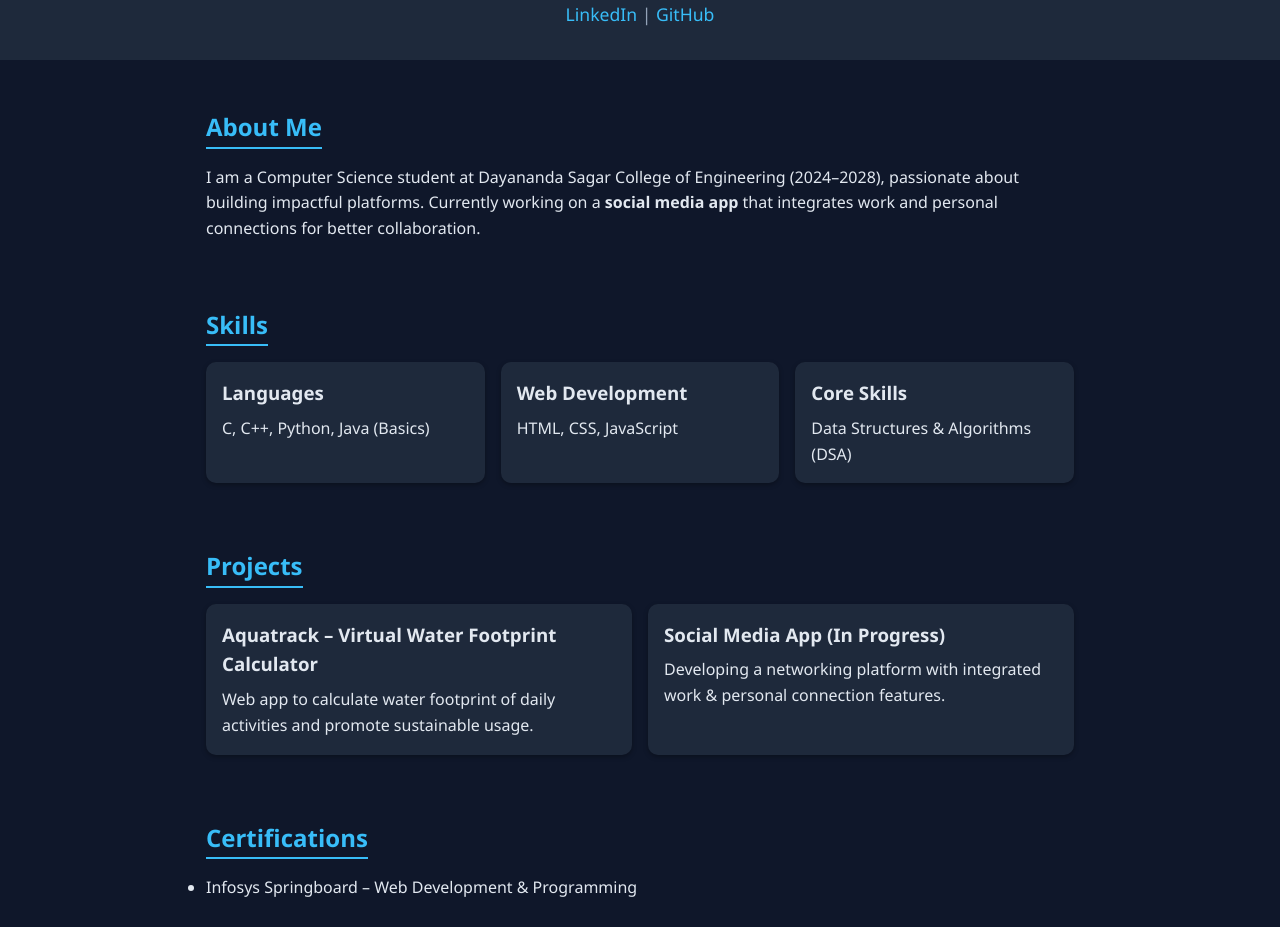
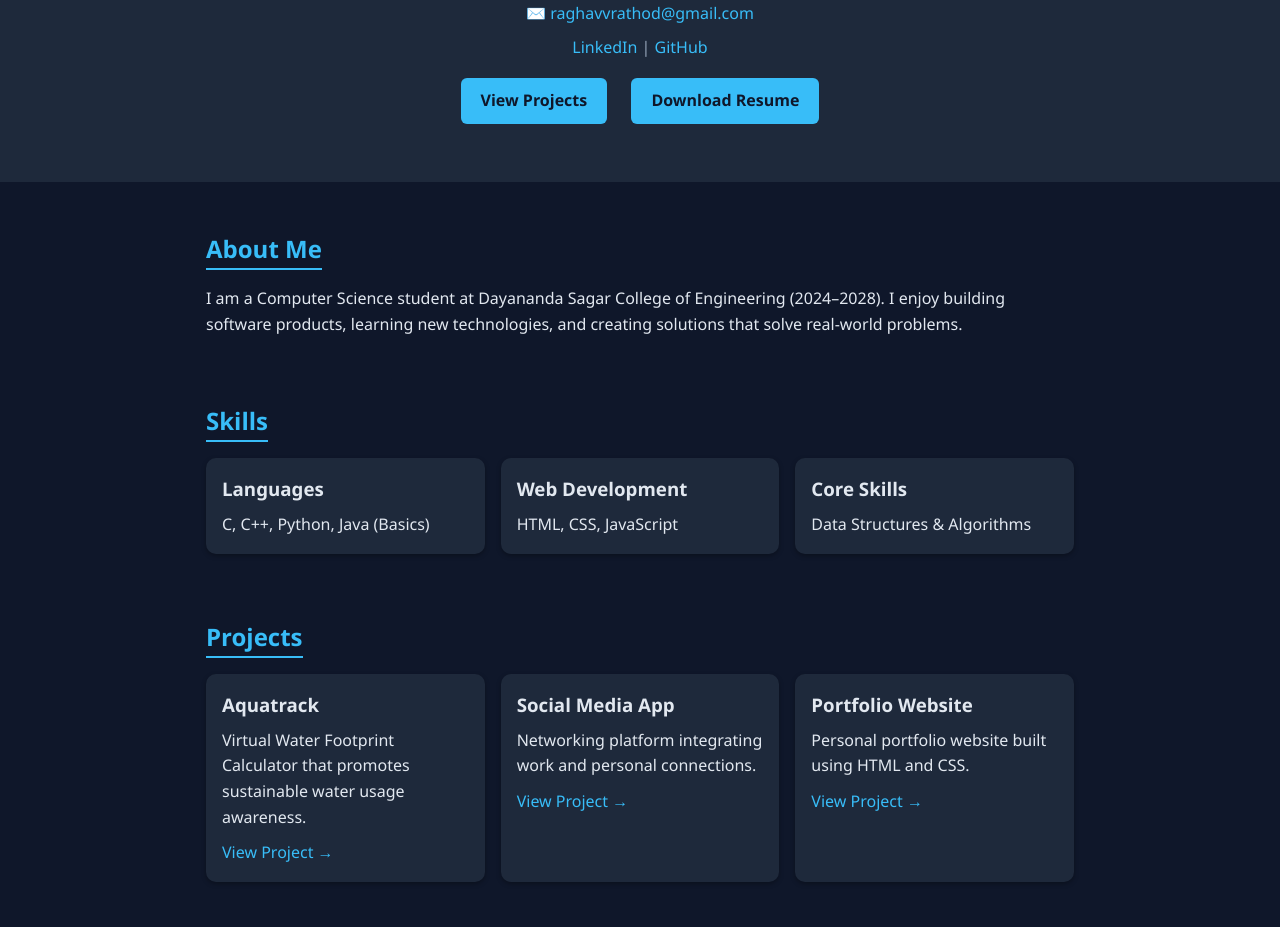
Before and after one commit to RaghavendraRathod/Portfolio, a plain HTML site: page index.html in a window 1280 px wide. Shown: the part 160-1087 px from the top of the page. Drawn offline with Linux system fonts and the light colour scheme.

Commit message:
Refactor index.html for improved structure and styling

```diff
--- a/index.html
+++ b/index.html
@@ -3,86 +3,238 @@
 <head>
 <meta charset="UTF-8">
 <meta name="viewport" content="width=device-width, initial-scale=1.0">
+
 <title>Raghavendra Rathod | Portfolio</title>
+
 <style>
-    /* Reset */
-    * { margin: 0; padding: 0; box-sizing: border-box; font-family: 'Segoe UI', sans-serif; }
-    body { background: #0f172a; color: #e2e8f0; line-height: 1.6; }
-    a { color: #38bdf8; text-decoration: none; }
-    header { background: #1e293b; padding: 2rem; text-align: center; }
-    header h1 { font-size: 2.5rem; margin-bottom: 0.5rem; }
-    header p { font-size: 1.1rem; color: #94a3b8; }
-    section { max-width: 900px; margin: 2rem auto; padding: 1rem; }
-    h2 { margin-bottom: 1rem; color: #38bdf8; border-bottom: 2px solid #38bdf8; display: inline-block; }
-    .skills, .projects { display: grid; grid-template-columns: repeat(auto-fit, minmax(250px, 1fr)); gap: 1rem; }
-    .card { background: #1e293b; padding: 1rem; border-radius: 10px; box-shadow: 0 2px 5px rgba(0,0,0,0.3); }
-    .card h3 { margin-bottom: 0.5rem; }
-    footer { text-align: center; padding: 2rem; background: #1e293b; margin-top: 2rem; }
-    footer a { margin: 0 0.5rem; }
+*{
+    margin:0;
+    padding:0;
+    box-sizing:border-box;
+    font-family:'Segoe UI',sans-serif;
+}
+
+body{
+    background:#0f172a;
+    color:#e2e8f0;
+    line-height:1.6;
+}
+
+a{
+    color:#38bdf8;
+    text-decoration:none;
+}
+
+header{
+    background:#1e293b;
+    text-align:center;
+    padding:3rem 1rem;
+}
+
+header h1{
+    font-size:2.8rem;
+}
+
+header p{
+    color:#94a3b8;
+    margin:0.5rem 0;
+}
+
+.btn{
+    display:inline-block;
+    margin:10px;
+    padding:10px 20px;
+    background:#38bdf8;
+    color:#0f172a;
+    border-radius:6px;
+    font-weight:bold;
+}
+
+.btn:hover{
+    opacity:0.9;
+}
+
+section{
+    max-width:900px;
+    margin:2rem auto;
+    padding:1rem;
+}
+
+h2{
+    margin-bottom:1rem;
+    color:#38bdf8;
+    border-bottom:2px solid #38bdf8;
+    display:inline-block;
+}
+
+.skills,
+.projects{
+    display:grid;
+    grid-template-columns:repeat(auto-fit,minmax(250px,1fr));
+    gap:1rem;
+}
+
+.card{
+    background:#1e293b;
+    padding:1rem;
+    border-radius:10px;
+    box-shadow:0 2px 5px rgba(0,0,0,0.3);
+    transition:0.3s;
+}
+
+.card:hover{
+    transform:translateY(-5px);
+}
+
+.card h3{
+    margin-bottom:0.5rem;
+}
+
+.card a{
+    display:inline-block;
+    margin-top:10px;
+}
+
+ul{
+    margin-left:20px;
+}
+
+footer{
+    text-align:center;
+    background:#1e293b;
+    padding:2rem;
+    margin-top:2rem;
+}
 </style>
 </head>
+
 <body>
 
-  <!-- Header -->
 <header>
     <h1>Raghavendra Rathod</h1>
-    <p>Aspiring Software Developer | BE CSE (2024–2028)</p>
+
     <p>
-      📞 7019108289 |
-      ✉️ <a href="mailto:raghavvrathod@gmail.com">raghavvrathod@gmail.com</a>
+        Aspiring Software Developer | BE CSE (2024–2028)
     </p>
+
+    <p>
+        ✉️
+        <a href="mailto:raghavvrathod@gmail.com">
+            raghavvrathod@gmail.com
+        </a>
+    </p>
+
     <p>
         <a href="https://www.linkedin.com/in/raghavendrarathod" target="_blank">LinkedIn</a> |
         <a href="https://github.com/RaghavendraRathod" target="_blank">GitHub</a>
     </p>
+
+    <a href="#projects" class="btn">View Projects</a>
+
+    <a href="resume.pdf" class="btn" target="_blank">
+        Download Resume
+    </a>
+
 </header>
 
-  <!-- About -->
 <section>
     <h2>About Me</h2>
+
     <p>
-      I am a Computer Science student at Dayananda Sagar College of Engineering (2024–2028),
-      passionate about building impactful platforms. Currently working on a
-      <strong>social media app</strong> that integrates work and personal connections for better collaboration.
+        I am a Computer Science student at Dayananda Sagar College of Engineering
+        (2024–2028). I enjoy building software products, learning new technologies,
+        and creating solutions that solve real-world problems.
     </p>
 </section>
 
-  <!-- Skills -->
 <section>
     <h2>Skills</h2>
+
     <div class="skills">
-      <div class="card"><h3>Languages</h3><p>C, C++, Python, Java (Basics)</p></div>
-      <div class="card"><h3>Web Development</h3><p>HTML, CSS, JavaScript</p></div>
-      <div class="card"><h3>Core Skills</h3><p>Data Structures & Algorithms (DSA)</p></div>
+
+        <div class="card">
+            <h3>Languages</h3>
+            <p>C, C++, Python, Java (Basics)</p>
+        </div>
+
+        <div class="card">
+            <h3>Web Development</h3>
+            <p>HTML, CSS, JavaScript</p>
+        </div>
+
+        <div class="card">
+            <h3>Core Skills</h3>
+            <p>Data Structures & Algorithms</p>
+        </div>
+
     </div>
 </section>
 
-  <!-- Projects -->
-  <section>
+<section id="projects">
+
     <h2>Projects</h2>
+
     <div class="projects">
+
         <div class="card">
-        <h3>Aquatrack – Virtual Water Footprint Calculator</h3>
-        <p>Web app to calculate water footprint of daily activities and promote sustainable usage.</p>
+            <h3>Aquatrack</h3>
+            <p>
+                Virtual Water Footprint Calculator that promotes sustainable
+                water usage awareness.
+            </p>
+
+            <a href="https://github.com/RaghavendraRathod"
+               target="_blank">
+               View Project →
+            </a>
         </div>
+
         <div class="card">
-        <h3>Social Media App (In Progress)</h3>
-        <p>Developing a networking platform with integrated work & personal connection features.</p>
+            <h3>Social Media App</h3>
+
+            <p>
+                Networking platform integrating work and personal
+                connections.
+            </p>
+
+            <a href="https://github.com/RaghavendraRathod"
+               target="_blank">
+               View Project →
+            </a>
         </div>
+
+        <div class="card">
+            <h3>Portfolio Website</h3>
+
+            <p>
+                Personal portfolio website built using HTML and CSS.
+            </p>
+
+            <a href="https://github.com/RaghavendraRathod/Portfolio"
+               target="_blank">
+               View Project →
+            </a>
         </div>
+
+    </div>
+
 </section>
 
-  <!-- Certifications -->
 <section>
+
     <h2>Certifications</h2>
+
     <ul>
         <li>Infosys Springboard – Web Development & Programming</li>
     </ul>
+
 </section>
 
-  <!-- Footer -->
 <footer>
-    <p>© 2025 Raghavendra Rathod | Built with ❤️ and deployed on Netlify</p>
+    <p>
+        © 2026 Raghavendra Rathod |
+        Built with HTML, CSS and GitHub Pages
+    </p>
 </footer>
 
 </body>
```
Lines whose indentation alone changed are shown as unchanged.
